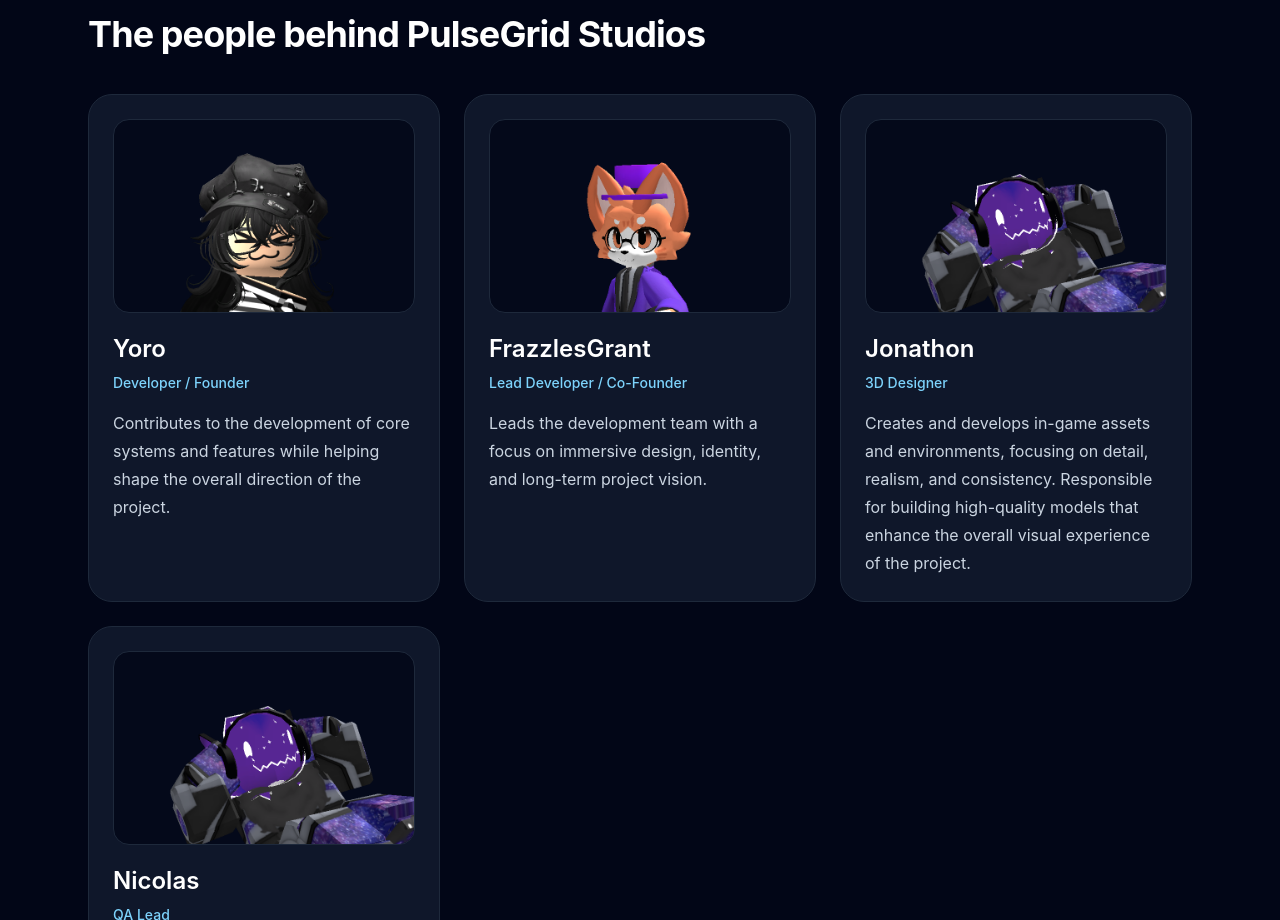
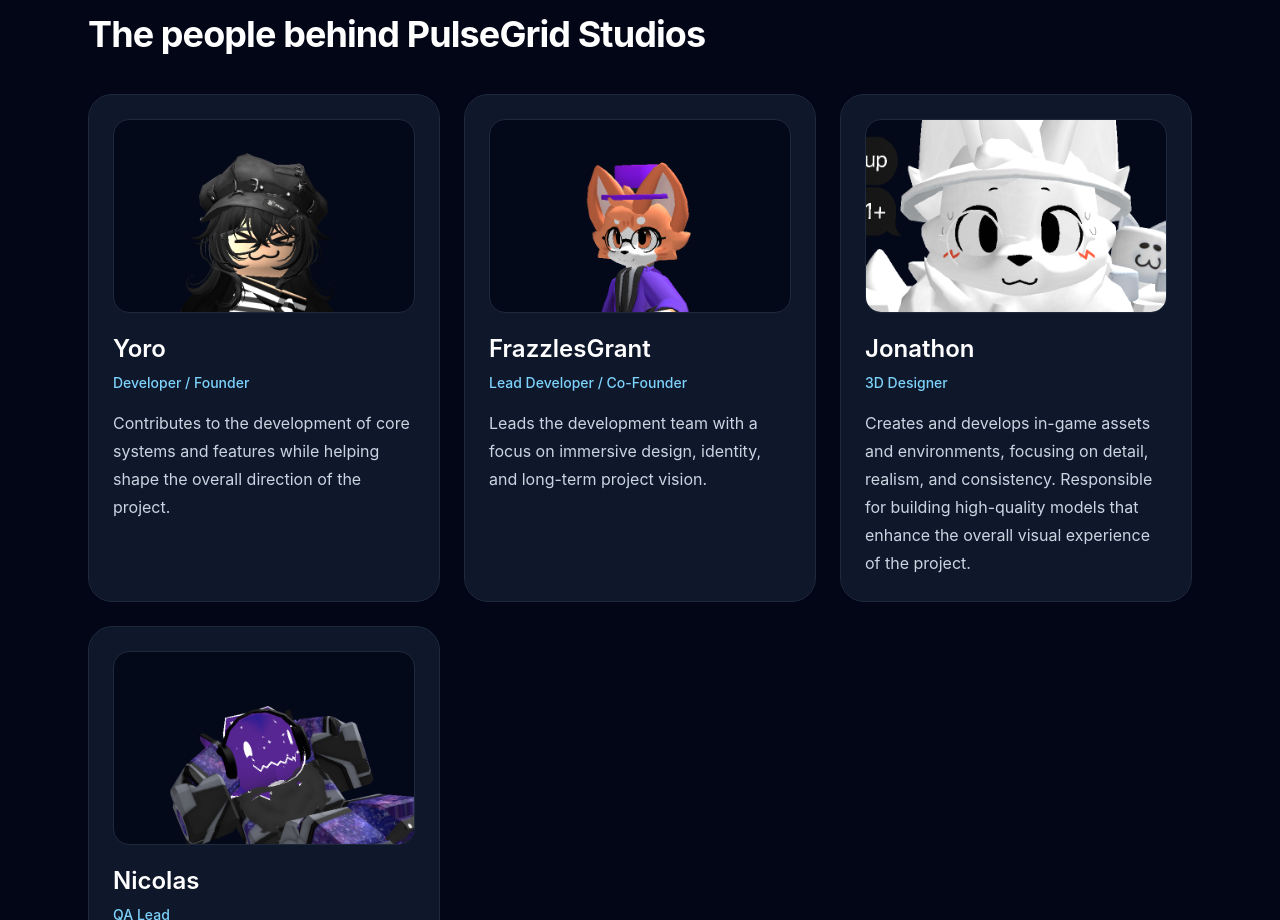
Before and after one commit to Pulsegridstudios/looped-operations, a React (Vite) app: page / in a window 1280 px wide. Shown: the part 2723-3643 px from the top of the page. Built offline with nearby package versions, Linux system fonts and the light colour scheme.

Commit message:
Update siteData.js

```diff
--- a/src/data/siteData.js
+++ b/src/data/siteData.js
@@ -71,7 +71,7 @@ export const team = [
     name: "Jonathon",
     role: "3D Designer",
     bio: "Creates and develops in-game assets and environments, focusing on detail, realism, and consistency. Responsible for building high-quality models that enhance the overall visual experience of the project.",
-    avatar: `${import.meta.env.BASE_URL}avatars/nico.png`,
+    avatar: `${import.meta.env.BASE_URL}avatars/jonathon.png`,
     href: "https://www.roblox.com/users/118682390/profile",
     cta: "View profile",
   },
```
